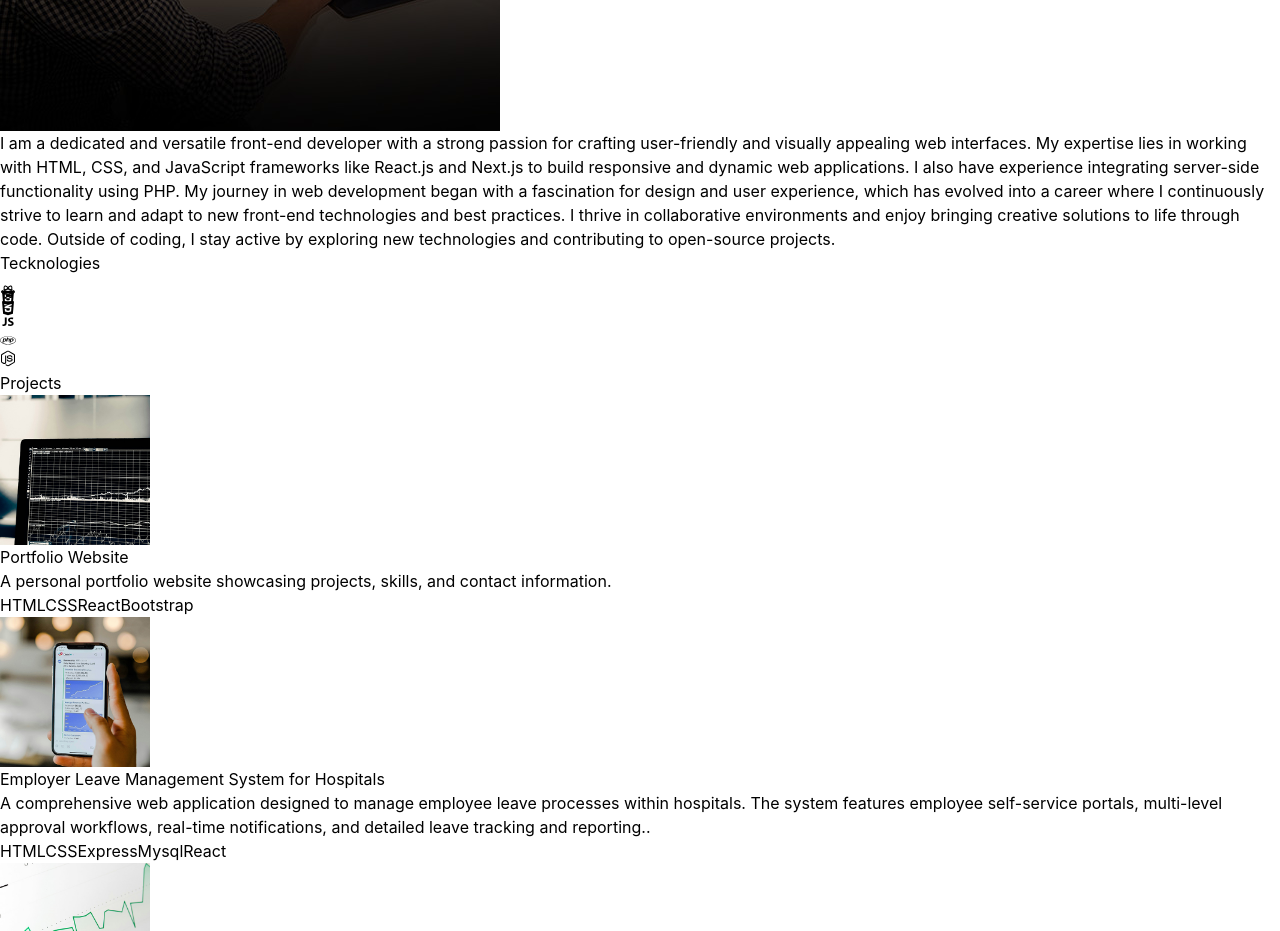
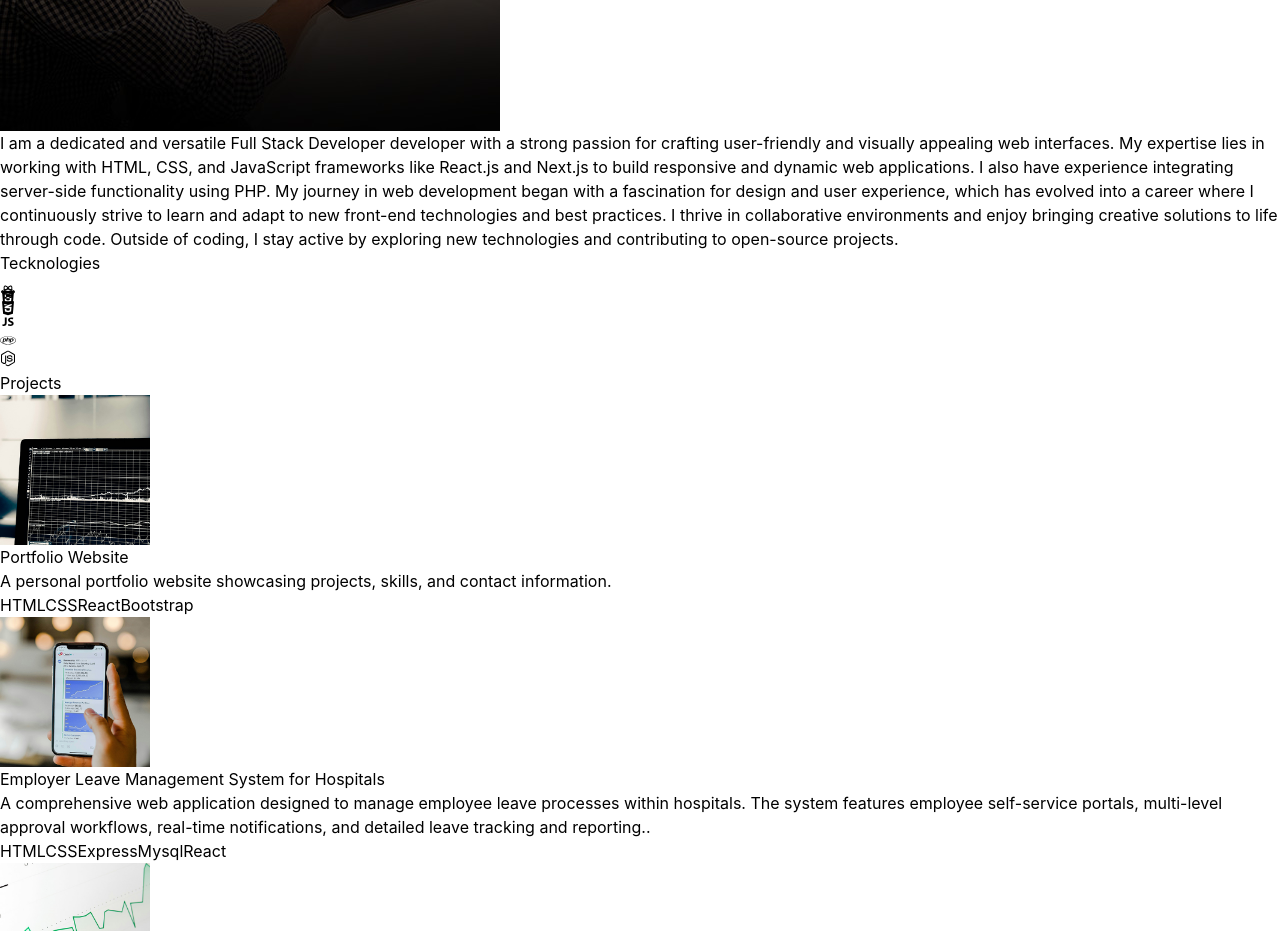
Before and after one commit to lahcenidbendriss-it/new-portfolio-, a React (Vite) app: page / in a window 1280 px wide. Shown: the part 1040-1971 px from the top of the page. Built offline with nearby package versions, Linux system fonts and the light colour scheme.

Commit message:
latest 4

```diff
--- a/src/constants/index.js
+++ b/src/constants/index.js
@@ -4,7 +4,7 @@ import project4 from "../assets/projects/project-4.jpg";
 
 export const HERO_CONTENT = `Full Stack Developer proficient in a diverse tech ecosystem, including React, Node.js, PHP (Laravel), and Git. Strong experience in implementing microservices architectures and RESTful APIs, with a focus on code quality and performance optimization. Familiar with Agile methodologies (Scrum) to ensure efficient team collaboration and timely project deliveries.`;
 
-export const ABOUT_TEXT = `I am a dedicated and versatile front-end developer with a strong passion for crafting user-friendly and visually appealing web interfaces. My expertise lies in working with HTML, CSS, and JavaScript frameworks like React.js and Next.js to build responsive and dynamic web applications. I also have experience integrating server-side functionality using PHP. My journey in web development began with a fascination for design and user experience, which has evolved into a career where I continuously strive to learn and adapt to new front-end technologies and best practices. I thrive in collaborative environments and enjoy bringing creative solutions to life through code. Outside of coding, I stay active by exploring new technologies and contributing to open-source projects.`;
+export const ABOUT_TEXT = `I am a dedicated and versatile Full Stack Developer developer with a strong passion for crafting user-friendly and visually appealing web interfaces. My expertise lies in working with HTML, CSS, and JavaScript frameworks like React.js and Next.js to build responsive and dynamic web applications. I also have experience integrating server-side functionality using PHP. My journey in web development began with a fascination for design and user experience, which has evolved into a career where I continuously strive to learn and adapt to new front-end technologies and best practices. I thrive in collaborative environments and enjoy bringing creative solutions to life through code. Outside of coding, I stay active by exploring new technologies and contributing to open-source projects.`;
 
 export const EXPERIENCES = [
   {
@@ -13,13 +13,6 @@ export const EXPERIENCES = [
     company: "Google Inc.",
     description: `Développeur frontend passionné, formé à l'Office de Formation Professionnelle et de Promotion du Travail, je possède une solide expérience avec React.js, HTML, CSS, JavaScript, et Next.js, ainsi qu'une bonne maîtrise de PHP pour les besoins côté serveur. Je suis spécialisé dans la création d'interfaces utilisateur intuitives et performantes. Je m'intéresse à l'optimisation de l'expérience utilisateur, j'aime collaborer avec des équipes dynamiques, et je suis toujours curieux d'apprendre les nouvelles tendances du développement web. Mon objectif est de continuer à m'améliorer dans le développement frontend tout en relevant de nouveaux défis créatifs et techniques..`,
     technologies: ["Javascript", "React.js", "Next.js", "mongoDB"],
-  },
-  {
-    year: "2022 - 2023",
-    role: "Frontend Developer",
-    company: "Adobe",
-    description: `Designed and developed user interfaces for web applications using Next.js and React. Worked closely with backend developers to integrate frontend components with Node.js APIs. Implemented responsive designs and optimized frontend performance.`,
-    technologies: ["HTML", "CSS", "Vue.js", "mySQL"],
   },
   {
     year: "2021 - 2022",
```
